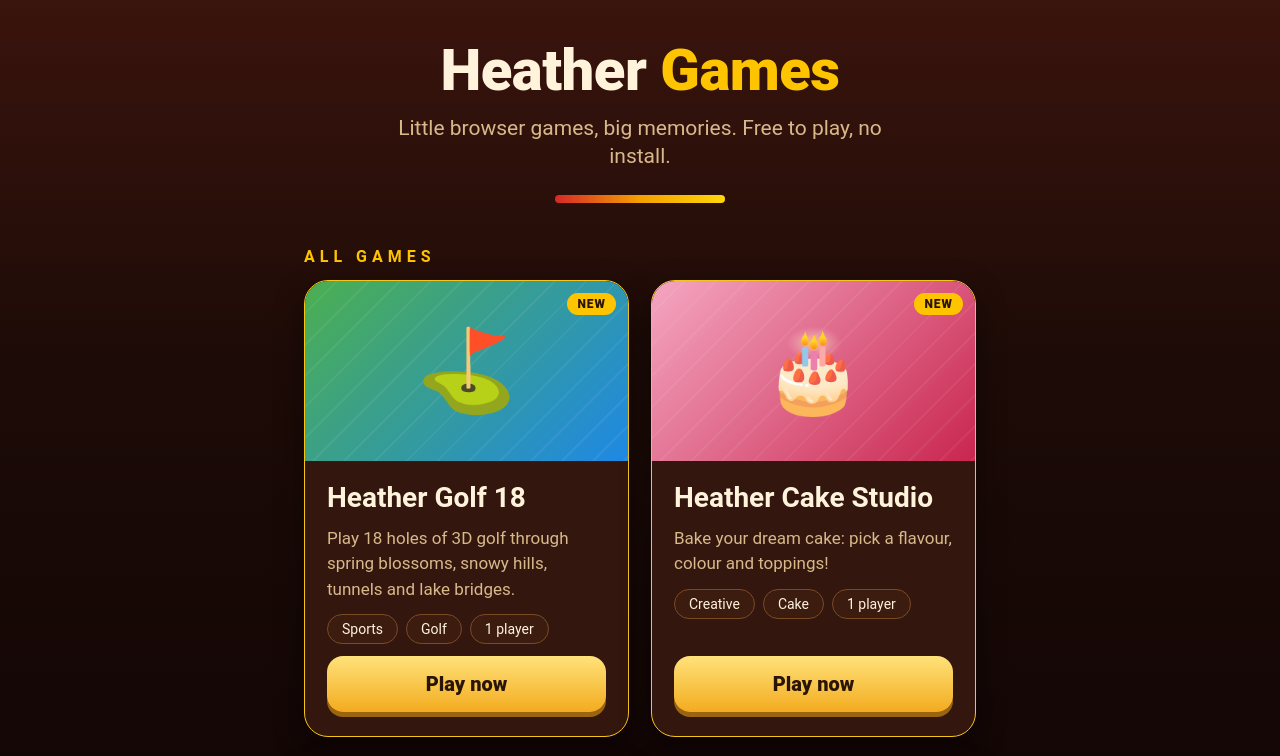
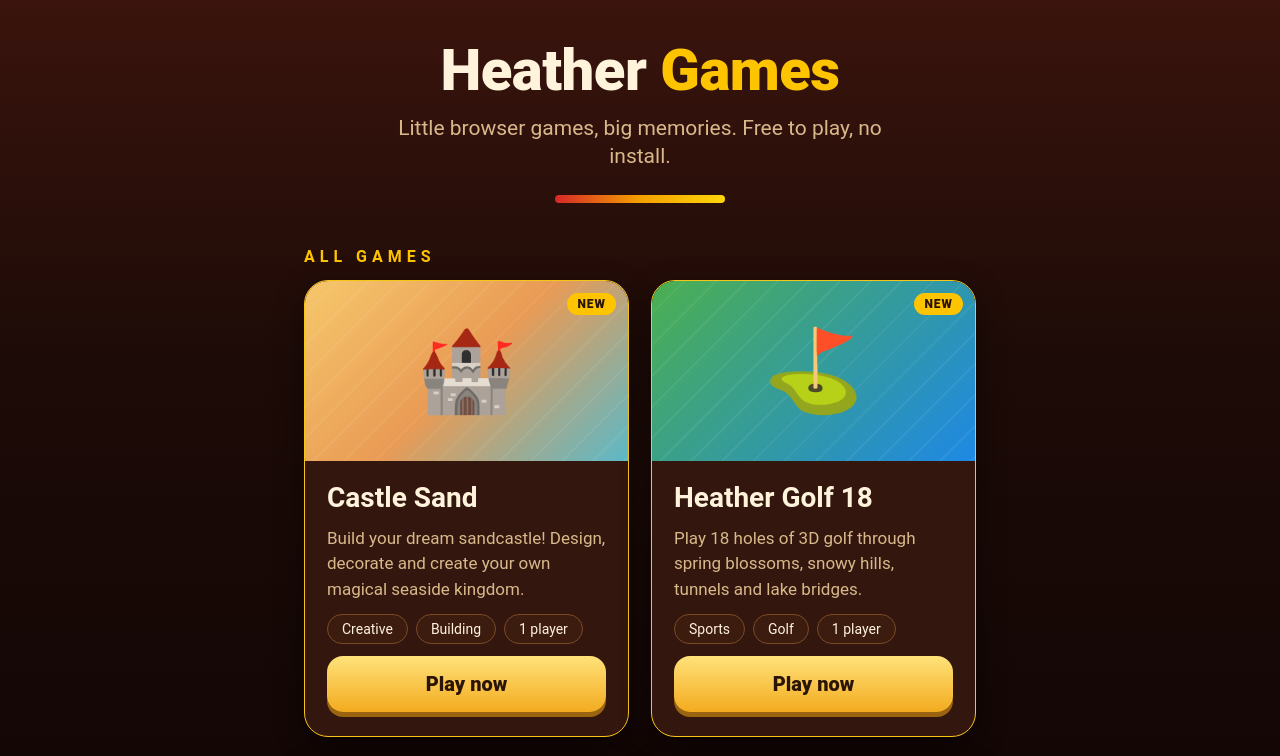
Before and after one commit to heatherbeo-commits/Heather-game, a plain HTML site: page public/index.html in a window 1280 px wide. Shown: the top 756 px of the page. Drawn offline with Linux system fonts and the light colour scheme.

Commit message:
Update index.html

```diff
--- a/public/index.html
+++ b/public/index.html
@@ -82,6 +82,16 @@
    art    : "emoji" or "svg:chopsticks"      bg : banner colour
 */
 const GAMES = [
+    {
+    id: "castlesand",
+    title: "Castle Sand",
+    art: "🏰",
+    bg: "linear-gradient(135deg,#f6c76b,#e99b55,#5bb9c8)",
+    desc: "Build your dream sandcastle! Design, decorate and create your own magical seaside kingdom.",
+    tags: ["Creative", "Building", "1 player"],
+    src: "castlesand.html",
+    isNew: true
+  },
       {
     id: "golf",
     title: "Heather Golf 18",
```
